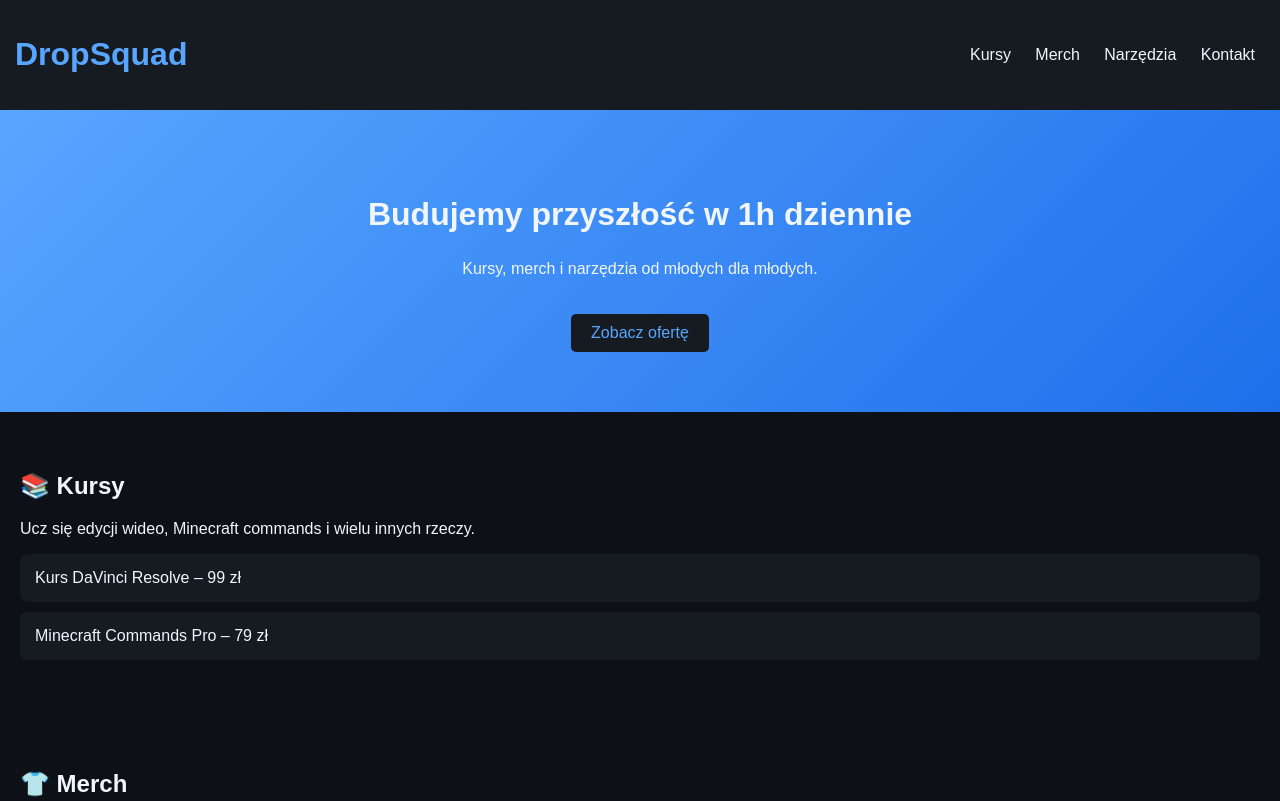
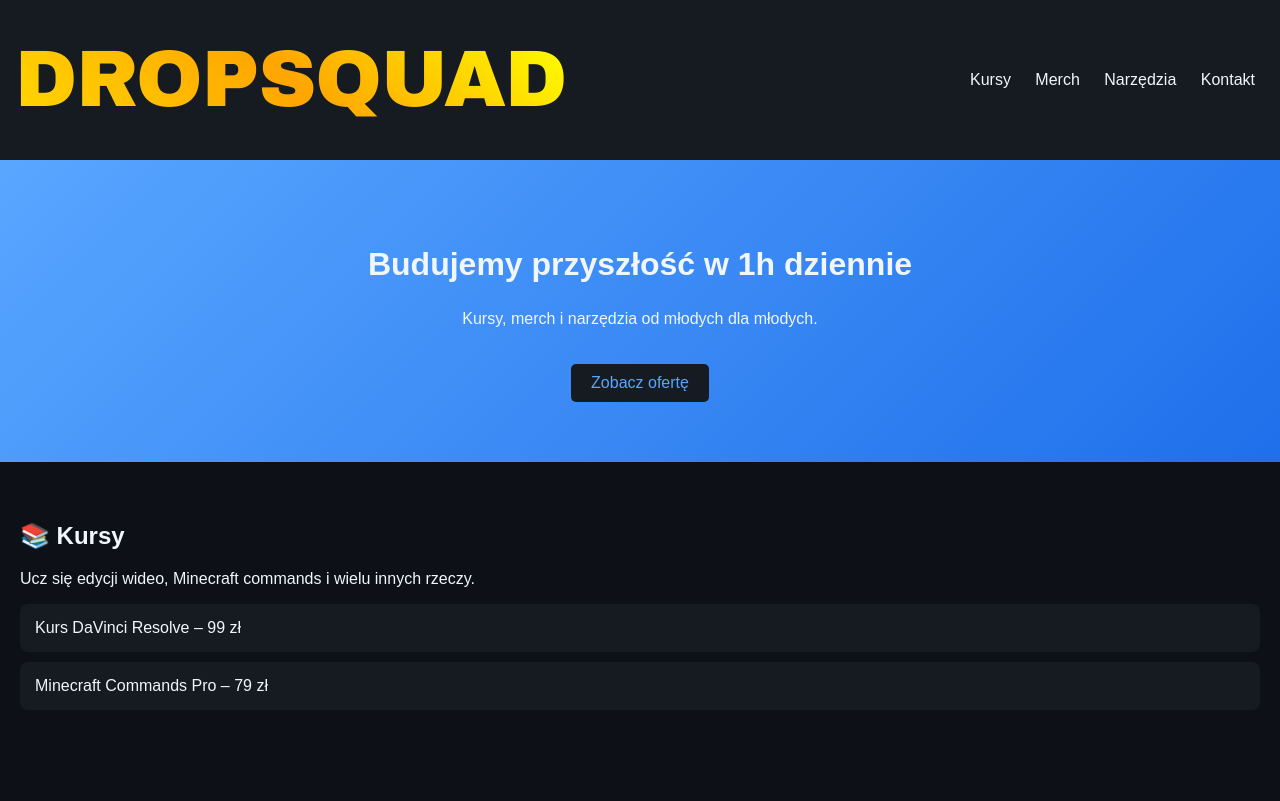
Before and after one commit to RudyKotek21/RudyKotek21.github.io, a plain HTML site: page index.html in a window 1280 px wide. Shown: the top 801 px of the page. Drawn offline with Linux system fonts and the light colour scheme.

Commit message:
Update style.css

```diff
--- a/style.css
+++ b/style.css
@@ -64,3 +64,33 @@ footer {
   padding: 20px;
   background: #161b22;
 }
+.logo {
+  font-size: 2.5em;
+  font-weight: bold;
+  text-decoration: none;
+  color: gold;
+  letter-spacing: -1px;
+  position: relative;
+  font-family: 'Arial Black', sans-serif;
+  text-transform: uppercase;
+  background: linear-gradient(45deg, gold, orange, yellow);
+  -webkit-background-clip: text;
+  -webkit-text-fill-color: transparent;
+}
+
+.logo::before {
+  content: "⚡";
+  position: absolute;
+  left: -1.2em;
+  color: gold;
+  animation: flicker 1s infinite;
+}
+
+@keyframes flicker {
+  0%, 19%, 21%, 23%, 25%, 54%, 56%, 100% {
+    opacity: 1;
+  }
+  20%, 24%, 55% {
+    opacity: 0;
+  }
+}
```
